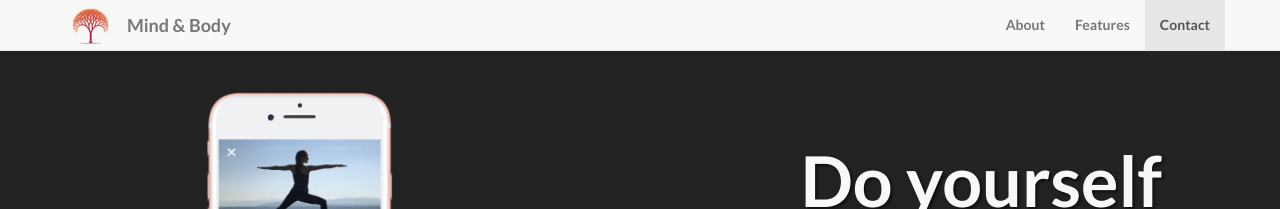
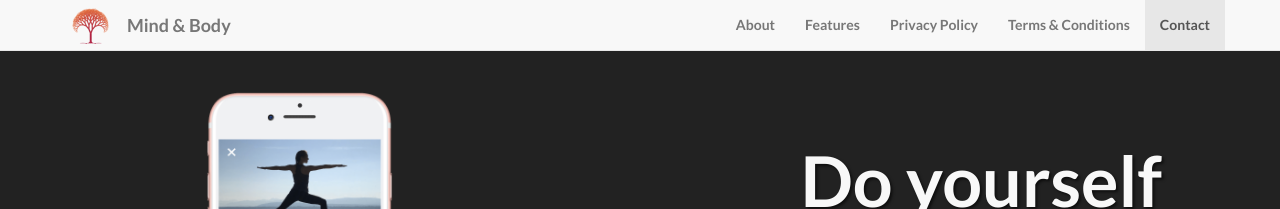
Before and after one commit to mind-and-body/mind-and-body.github.io, a Jekyll site: the page built from index.html, in a window 1280 px wide. Shown: the top 209 px of the page. Built offline with Jekyll 4.4.1, drawn with Linux system fonts in a browser that asks for light colours.

Commit message:
Vertical alignment

```diff
--- a/_includes/header.html
+++ b/_includes/header.html
@@ -22,6 +22,12 @@
                     <a class="page-scroll" href="#features">Features</a>
                 </li>
                 <li>
+                    <a class="page-scroll" href="#features">Privacy Policy</a>
+                </li>
+                <li>
+                    <a class="page-scroll" href="#features">Terms & Conditions</a>
+                </li>
+                <li>
                     <a class="page-scroll" href="#contact">Contact</a>
                 </li>
             </ul>
@@ -37,7 +43,7 @@
 
 		<div class="container">
 
-			<div class="row align-items-center">
+			<div class="row vertical-align">
         <div class="col-lg-5 col-lg-offset-1 col-sm-push-6  col-sm-6">
           <div class="intro-message">
             <h1>{{ page.title }}</h1>
--- a/css/landing-page.css
+++ b/css/landing-page.css
@@ -165,3 +165,10 @@
 p.copyright {
     margin: 15px 0 0;
 }
+
+.vertical-align {
+  display: flex;
+  align-items: center;
+  justify-content: center;
+  flex-direction: row;
+}
```
